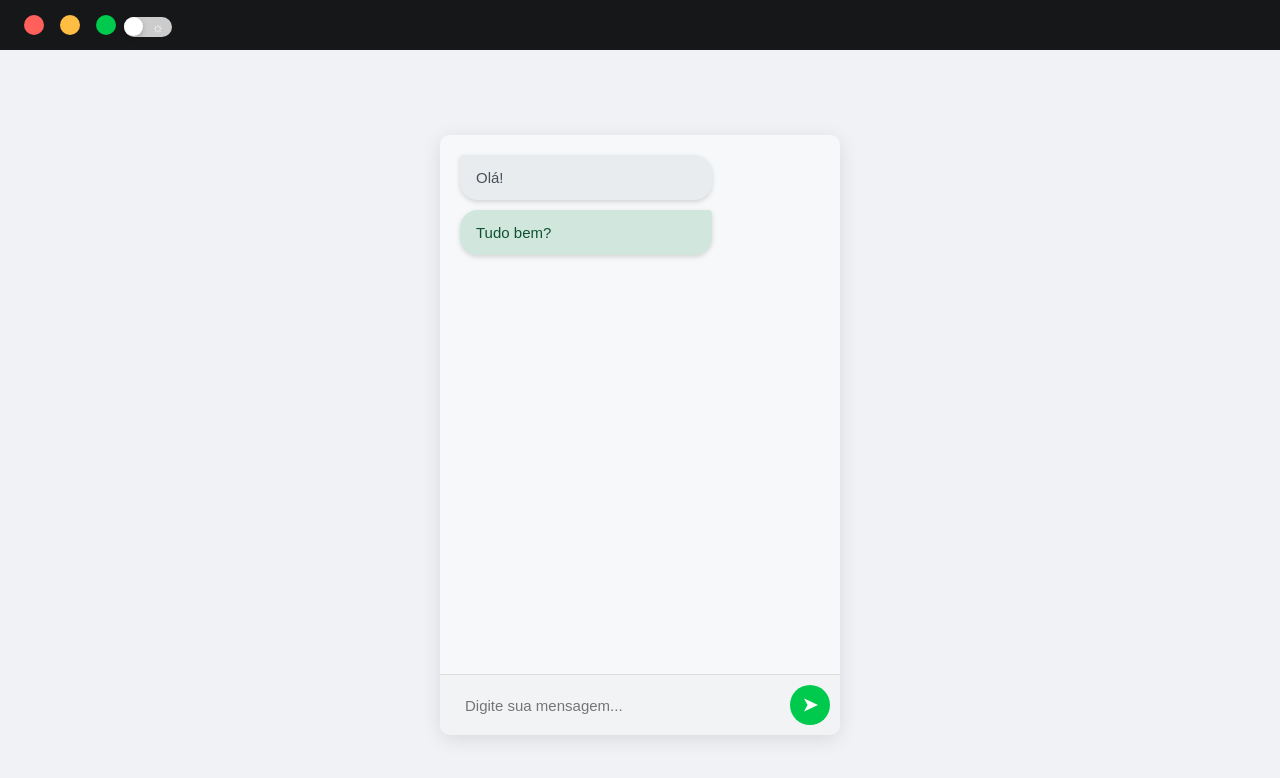
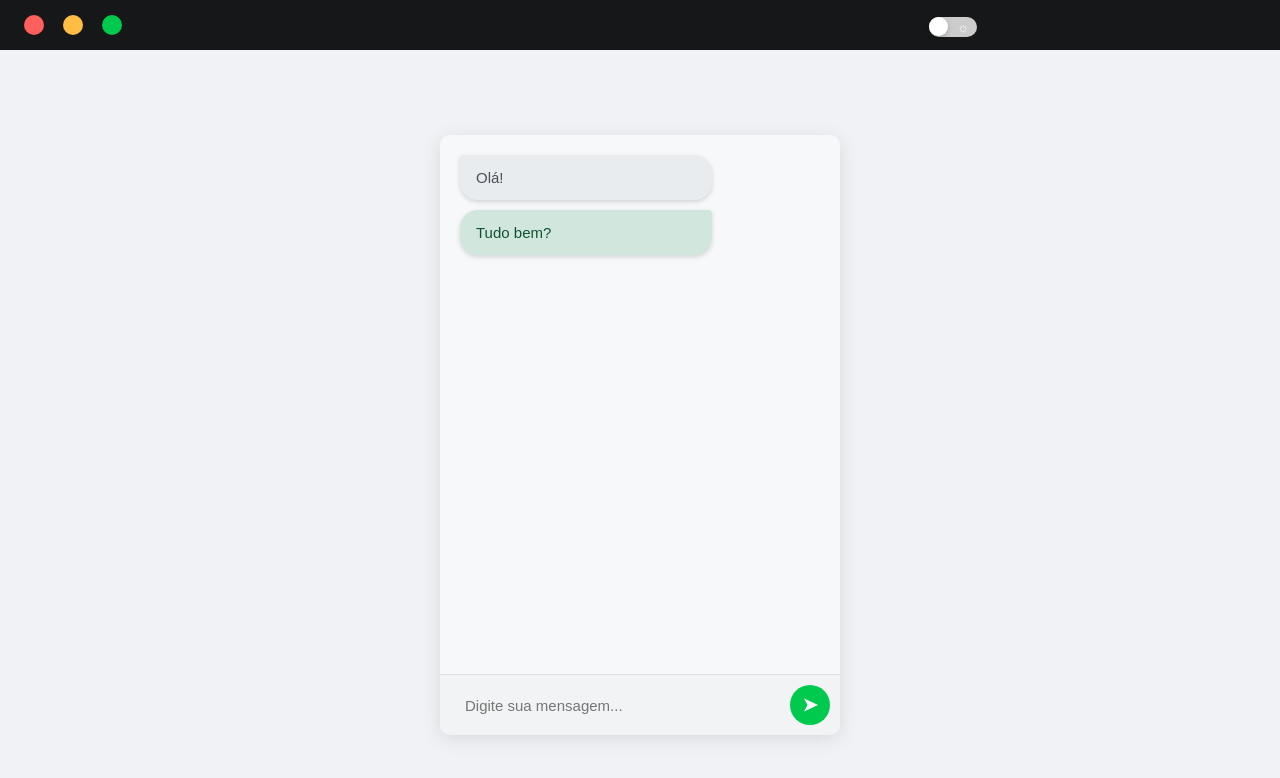
Before and after one commit to danielbmata/praticando, a plain HTML site: page index.html in a window 1280 px wide. Shown: the top 778 px of the page. Drawn offline with Linux system fonts and the light colour scheme; a small style sheet from the web is missing.

Commit message:
ajustar a posição do botao de ativar modo dark

```diff
--- a/meuEstilo.css
+++ b/meuEstilo.css
@@ -73,6 +73,7 @@ body {
     position: absolute;
     top: 0;
     left: 0;
+    gap: 3px;
 }
 
 .bolinha-verde,
@@ -421,6 +422,7 @@ body {
     margin-top: 3px;
     /* Espaçamento superior */
     border: none;
+    margin-left: 63%;
 
 }
 
```
Also changed, not shown: index.html (+2 -0 lines).
